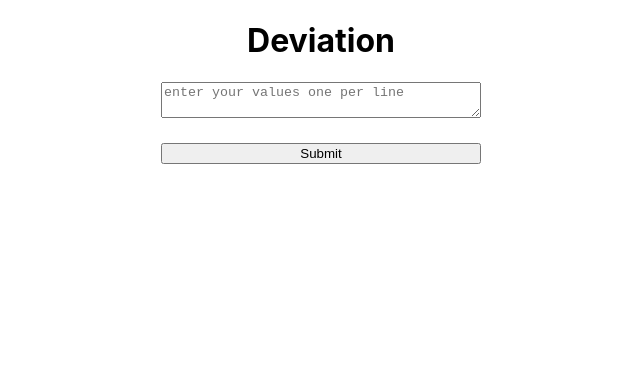
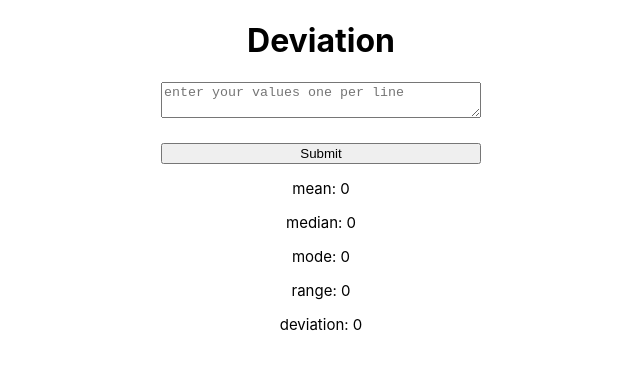
Before and after one commit to WasteofSpaceYT/FrequencyTables, a Next.js app in the folder frequency-tables/: page /deviation in a window 1280 px wide. Shown: the top 368 px of the page, without its empty margins (319-959 px from the left). Built offline with nearby package versions, Linux system fonts and the light colour scheme.

Commit message:
shows deviation information

```diff
--- a/frequency-tables/pages/deviation.tsx
+++ b/frequency-tables/pages/deviation.tsx
@@ -1,7 +1,14 @@
 import Head from "next/head"
+import { useState } from "react"
 import { getFrequencyTable } from "./index"
 
 const Deviation = () => {
+
+    let [mean, setMean] = useState(0)
+    let [median, setMedian] = useState(0)
+    let [mode, setMode] = useState(0)
+    let [range, setRange] = useState(0)
+    let [deviation, setDeviation] = useState(0)
 
     const handleFormSubmit = (e: any) => {
         e.preventDefault()
@@ -38,7 +45,11 @@ const Deviation = () => {
             ans += Math.pow(Number(i) - mean, 2)
         }
         ans = ans / data.length-1
-        console.log(mean, median, mode, range, ans)
+        setMean(mean)
+        setMedian(median)
+        setMode(mode)
+        setRange(range)
+        setDeviation(ans)
     }
     return (
         <>
@@ -53,7 +64,13 @@ const Deviation = () => {
       <br />
       <button style={{width: "25%"}} type="submit">Submit</button>
       </form>
-      <pre style={{fontSize: "15px"}}></pre>
+      <div style={{fontSize: "15px"}}>
+        <p>mean: {mean}</p>
+        <p>median: {median}</p>
+        <p>mode: {mode}</p>
+        <p>range: {range}</p>
+        <p>deviation: {deviation}</p>
+      </div>
       </div>
         </>
     )
```
